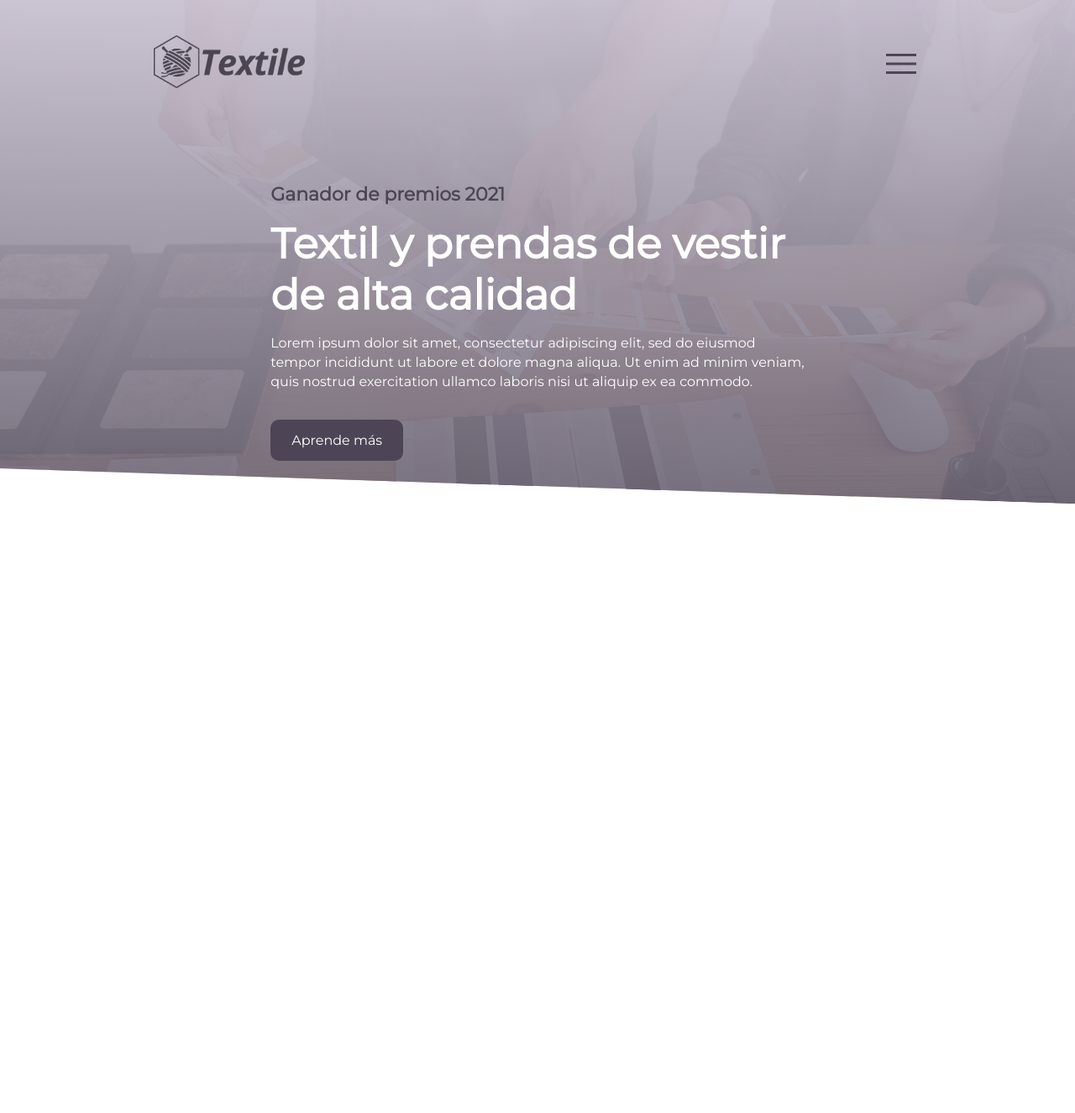
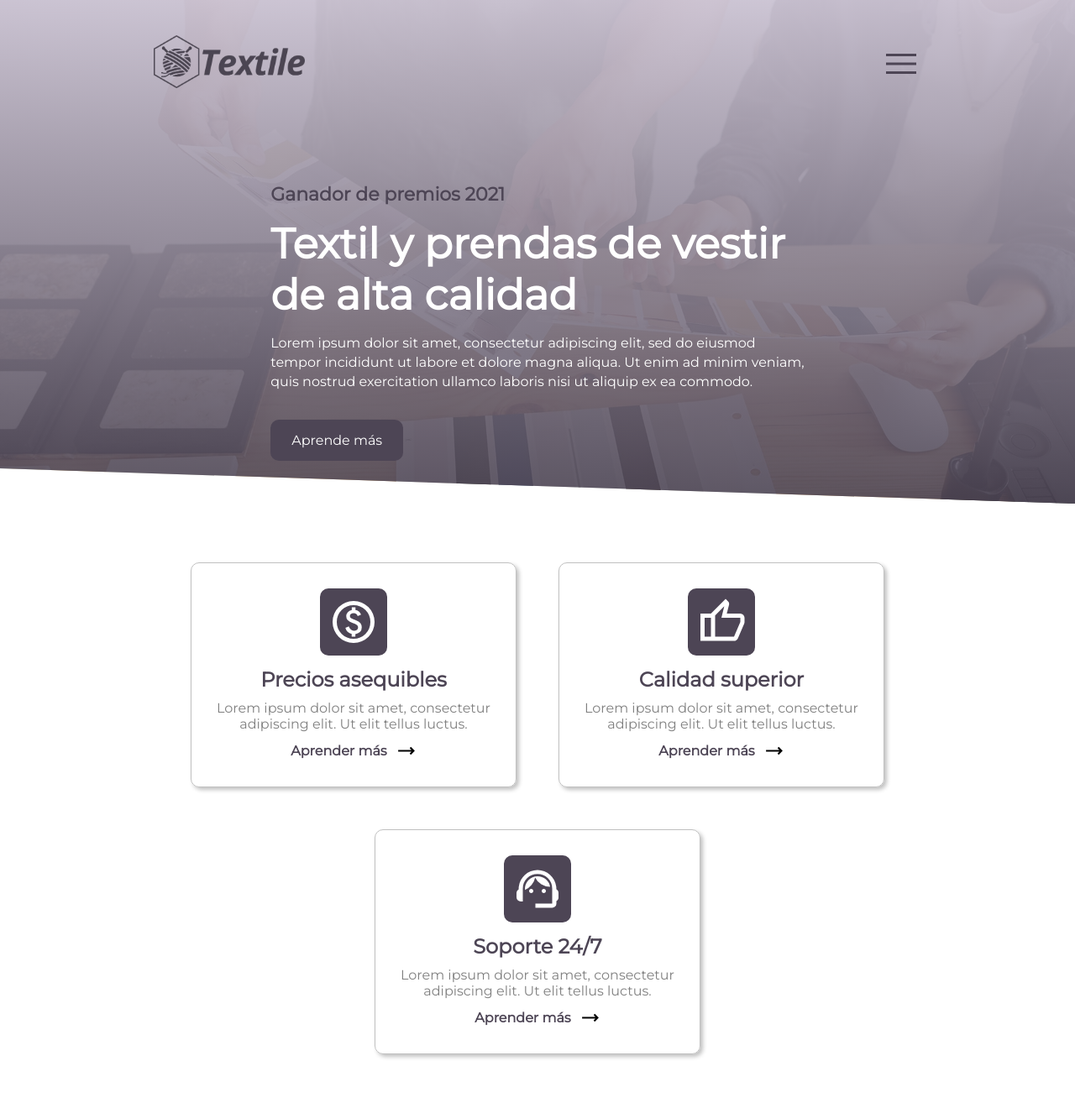
Before and after one commit to fernandohps17/textile, a PHP site: page / in a window 1280 px wide. Shown: the whole page at 84% size. Before the commit the page ends 600 px from the top, so only its background shows below. Run offline with PHP 8.4, Linux system fonts and the light colour scheme.

Commit message:
Se finalizo la seccion de iconos principales para todas las pantallas

```diff
--- /dev/null
+++ b/comons/icon_principal.php
@@ -0,0 +1,74 @@
+<div class="container">
+    <div class="content">
+        <div class="icon_principal">
+
+            <div class="icon_principal_container">
+                <div class="icon_principal_container_icon">
+                    <svg xmlns="http://www.w3.org/2000/svg" viewBox="0 -960 960 960"><path d="M444-200h70v-50q50-9 86-39t36-89q0-42-24-77t-96-61q-60-20-83-35t-23-41q0-26 18.5-41t53.5-15q32 0 50 15.5t26 38.5l64-26q-11-35-40.5-61T516-710v-50h-70v50q-50 11-78 44t-28 74q0 47 27.5 76t86.5 50q63 23 87.5 41t24.5 47q0 33-23.5 48.5T486-314q-33 0-58.5-20.5T390-396l-66 26q14 48 43.5 77.5T444-252v52Zm36 120q-83 0-156-31.5T197-197q-54-54-85.5-127T80-480q0-83 31.5-156T197-763q54-54 127-85.5T480-880q83 0 156 31.5T763-763q54 54 85.5 127T880-480q0 83-31.5 156T763-197q-54 54-127 85.5T480-80Zm0-80q134 0 227-93t93-227q0-134-93-227t-227-93q-134 0-227 93t-93 227q0 134 93 227t227 93Zm0-320Z"/></svg>
+                </div>
+                <section class="icon_principal_container_title">
+                    <header>
+                        <h2>Precios asequibles</h2>
+                    </header>
+                </section>
+                <div class="icon_principal_container_subtitle">
+                    <p>Lorem ipsum dolor sit amet, consectetur <br> adipiscing elit. Ut elit tellus luctus.</p>
+                </div>
+                <div class="icon_principal_container_btn">
+                    <a href="#">Aprender más
+                    <svg xmlns="http://www.w3.org/2000/svg" viewBox="0 -960 960 960"><path d="m700-300-57-56 84-84H120v-80h607l-83-84 57-56 179 180-180 180Z"/></svg>
+                    </a>
+                </div>
+            </div>
+
+
+
+
+
+            <div class="icon_principal_container">
+                <div class="icon_principal_container_icon">
+                    <svg xmlns="http://www.w3.org/2000/svg" viewBox="0 -960 960 960"><path d="M720-120H280v-520l280-280 50 50q7 7 11.5 19t4.5 23v14l-44 174h258q32 0 56 24t24 56v80q0 7-2 15t-4 15L794-168q-9 20-30 34t-44 14Zm-360-80h360l120-280v-80H480l54-220-174 174v406Zm0-406v406-406Zm-80-34v80H160v360h120v80H80v-520h200Z"/></svg>
+                </div>
+                <section class="icon_principal_container_title">
+                    <header>
+                        <h2>Calidad superior</h2>
+                    </header>
+                </section>
+                <div class="icon_principal_container_subtitle">
+                    <p>Lorem ipsum dolor sit amet, consectetur <br> adipiscing elit. Ut elit tellus luctus.</p>
+                </div>
+                <div class="icon_principal_container_btn">
+                    <a href="#">Aprender más
+                    <svg xmlns="http://www.w3.org/2000/svg" viewBox="0 -960 960 960"><path d="m700-300-57-56 84-84H120v-80h607l-83-84 57-56 179 180-180 180Z"/></svg>
+                    </a>
+                </div>
+            </div>
+
+
+
+
+
+
+            <div class="icon_principal_container">
+                <div class="icon_principal_container_icon">
+                    <svg xmlns="http://www.w3.org/2000/svg" viewBox="0 -960 960 960"><path d="M440-120v-80h320v-284q0-117-81.5-198.5T480-764q-117 0-198.5 81.5T200-484v244h-40q-33 0-56.5-23.5T80-320v-80q0-21 10.5-39.5T120-469l3-53q8-68 39.5-126t79-101q47.5-43 109-67T480-840q68 0 129 24t109 66.5Q766-707 797-649t40 126l3 52q19 9 29.5 27t10.5 38v92q0 20-10.5 38T840-249v49q0 33-23.5 56.5T760-120H440Zm-80-280q-17 0-28.5-11.5T320-440q0-17 11.5-28.5T360-480q17 0 28.5 11.5T400-440q0 17-11.5 28.5T360-400Zm240 0q-17 0-28.5-11.5T560-440q0-17 11.5-28.5T600-480q17 0 28.5 11.5T640-440q0 17-11.5 28.5T600-400Zm-359-62q-7-106 64-182t177-76q89 0 156.5 56.5T720-519q-91-1-167.5-49T435-698q-16 80-67.5 142.5T241-462Z"/></svg>
+                </div>
+                <section class="icon_principal_container_title">
+                    <header>
+                        <h2>Soporte 24/7</h2>
+                    </header>
+                </section>
+                <div class="icon_principal_container_subtitle">
+                    <p>Lorem ipsum dolor sit amet, consectetur <br> adipiscing elit. Ut elit tellus luctus.</p>
+                </div>
+                <div class="icon_principal_container_btn">
+                    <a href="#">Aprender más
+                    <svg xmlns="http://www.w3.org/2000/svg" viewBox="0 -960 960 960"><path d="m700-300-57-56 84-84H120v-80h607l-83-84 57-56 179 180-180 180Z"/></svg>
+                    </a>
+                </div>
+            </div>
+
+
+        </div>
+    </div>
+</div>
--- a/index.php
+++ b/index.php
@@ -42,6 +42,7 @@ require_once "./comons/version_css_js.php";
 <body>
     <?php
         require_once './comons/nav.php';
+        require_once './comons/icon_principal.php';
     ?>
 
     <script src="/public/js/carga_diferida.js"></script>
--- /dev/null
+++ b/public/scss/components/_icon_principal.scss
@@ -0,0 +1,67 @@
+.icon_principal {
+    display: flex;
+    flex-wrap: wrap;
+    gap: 50px;
+    justify-content: center;
+    align-items: center;
+    margin: 70px 0;
+}
+
+.icon_principal_container {
+    display: grid;
+    gap: 10px;
+    justify-content: center;
+    align-items: center;
+    text-align: center;
+    border: 1px solid $color_border;
+    padding: 30px;
+    border-radius: 10px;
+    box-shadow: $box_shadow;
+    transition: 1s ease;
+
+    &:hover {
+        transform: scale(1.1);
+    }
+}
+
+.icon_principal_container_icon {
+    svg {
+        width: 80px;
+        background-color: $color_principal;
+        fill: $color_white;
+        padding: 10px;
+        border-radius: 10px;
+    }
+}
+
+.icon_principal_container_title {
+    color: $color_principal;
+}
+
+.icon_principal_container_subtitle {
+    color: $color_subtitle;
+}
+
+.icon_principal_container_btn {
+
+    a {
+        display: flex;
+        gap: 10px;
+        justify-content: center;
+        align-items: center;
+        margin: auto;
+        text-decoration: none;
+        color: $color_principal;
+        font-weight: 600;
+        transition: 1s ease;
+
+        &:hover {
+            transform: scale(1.09);
+        }
+
+        svg {
+            width: 25px;
+        }
+    }
+
+}
--- a/public/scss/components/_vars.scss
+++ b/public/scss/components/_vars.scss
@@ -16,3 +16,7 @@ $fondo_nav: #ccc4d4;
 $color_principal: #4d4555;
 $color_secundario: #dcd4e4;
 $color_white: #fff;
+$color_subtitle: grey;
+
+$box_shadow: 3px 3px 5px #c1c1c1;
+$color_border: #c1c1c1;
--- a/public/scss/main.scss
+++ b/public/scss/main.scss
@@ -2,3 +2,4 @@
 @import './components/layout';
 @import './components/nav';
 @import './components/header';
+@import './components/icon_principal';
```
Also changed, not shown: public/css/main.css, 1 other file.
